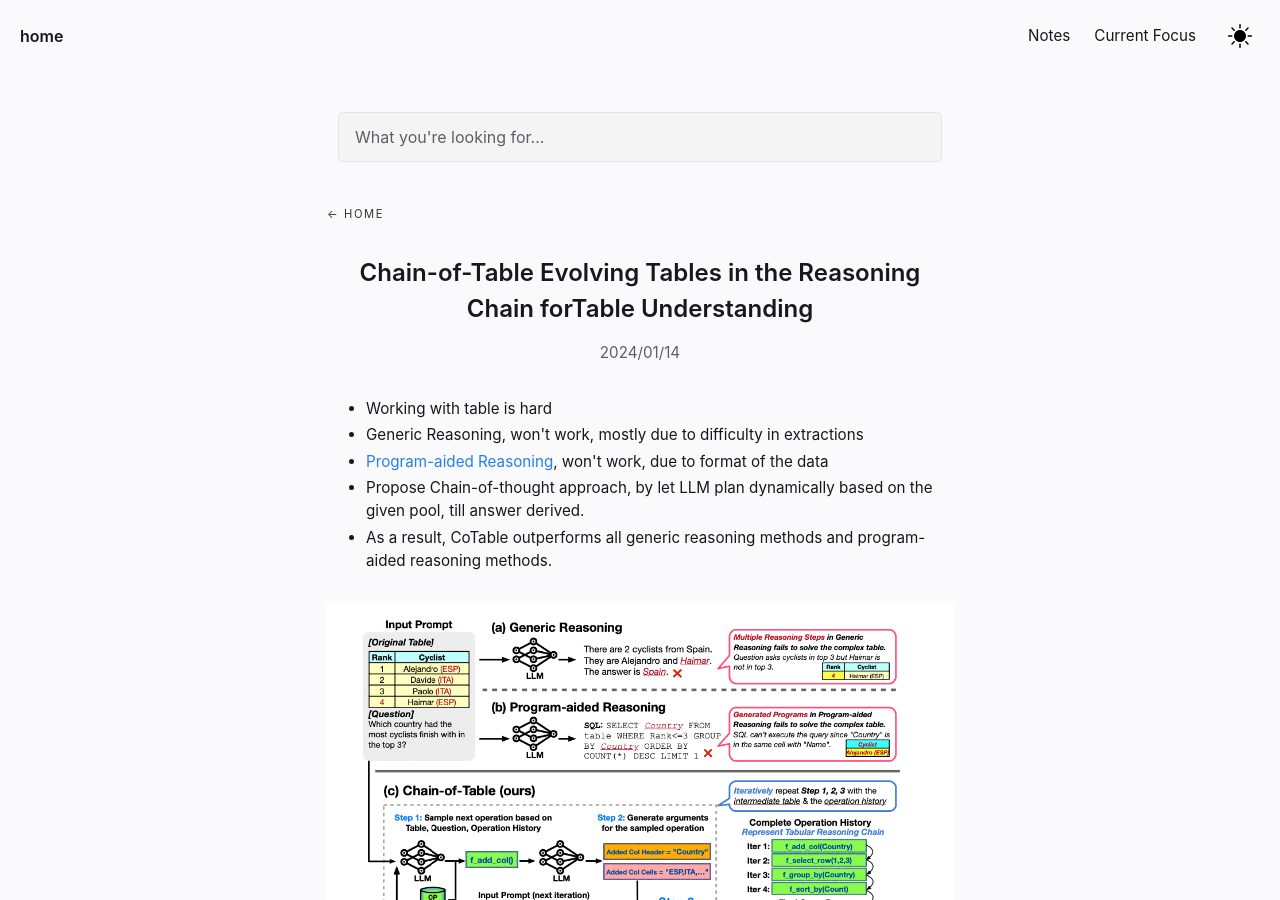
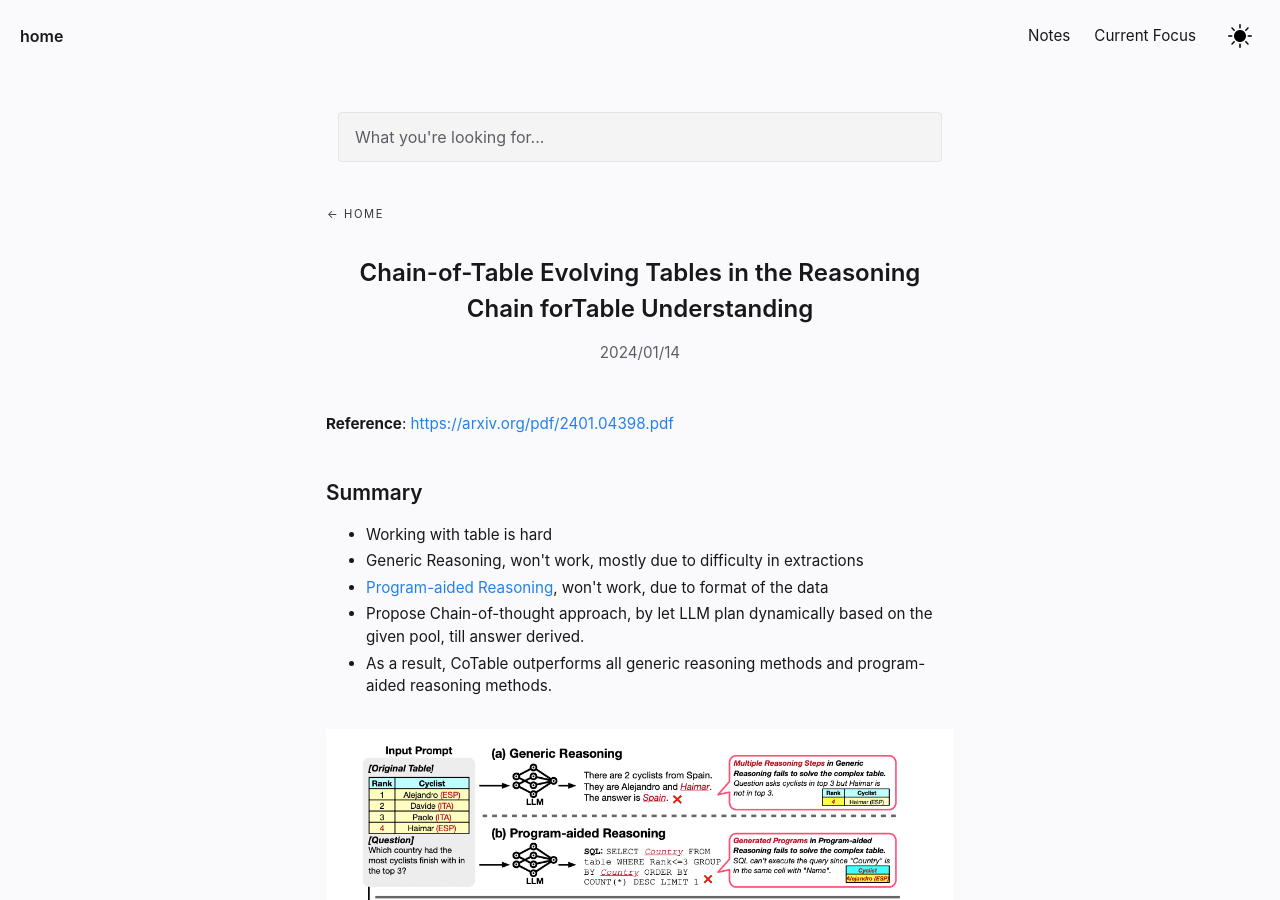
Before and after one commit to lukkiddd/lukkiddd.github.io, a Jekyll site: the page built from _notes/Public/Chain-of-Table Evolving Tables in the Reasoning Chain forTable Understanding.md, in a window 1280 px wide and 900 px high. Built offline with Jekyll 4.4.1, drawn with Linux system fonts in a browser that asks for light colours.

Commit message:
Add reference to the paper

```diff
--- a/_notes/Public/Chain-of-Table Evolving Tables in the Reasoning Chain forTable Understanding.md
+++ b/_notes/Public/Chain-of-Table Evolving Tables in the Reasoning Chain forTable Understanding.md
@@ -3,7 +3,9 @@ title: Chain-of-Table Evolving Tables in the Reasoning Chain forTable Understand
 notetype: feed
 date: 2024-01-14
 ---
+**Reference**: [https://arxiv.org/pdf/2401.04398.pdf](https://arxiv.org/pdf/2401.04398.pdf)
 
+### Summary
 - Working with table is hard
 - Generic Reasoning, won't work, mostly due to difficulty in extractions
 - [Program-aided Reasoning](https://www.promptingguide.ai/techniques/pal), won't work, due to format of the data
```
